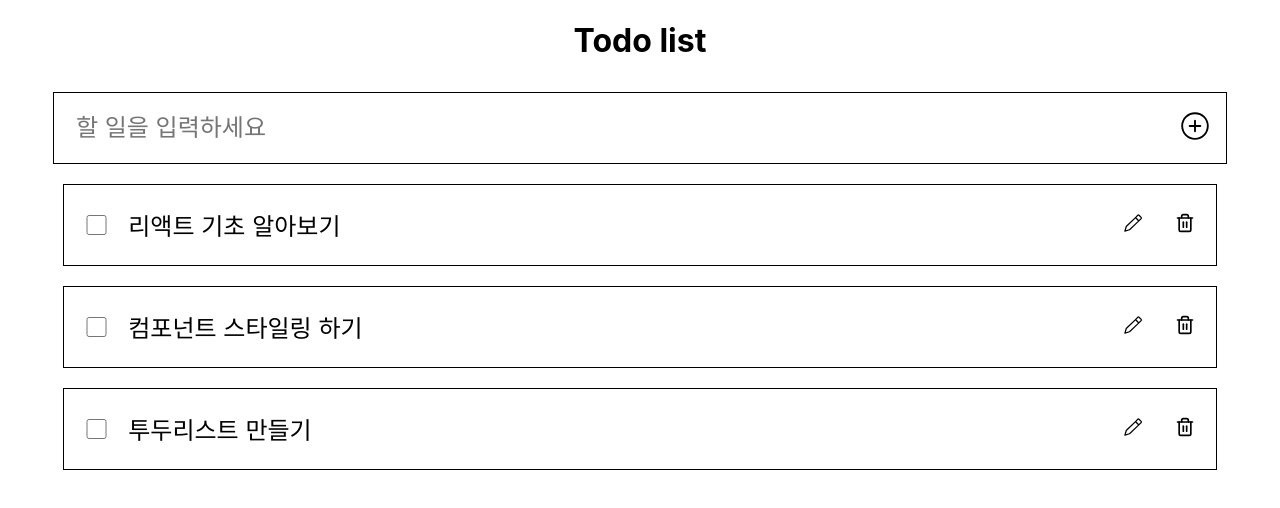
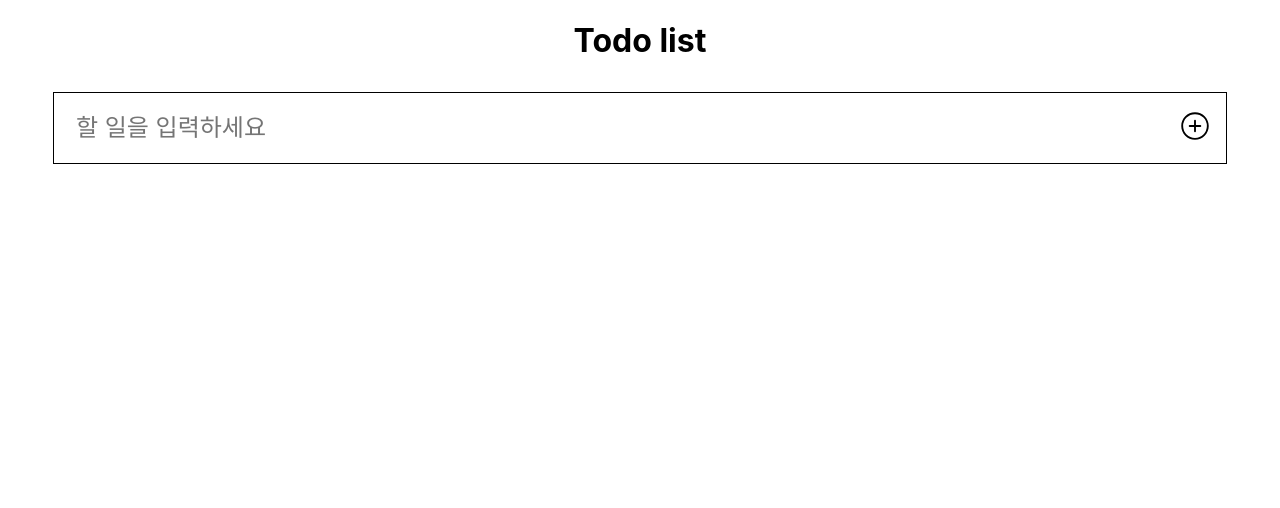
Before and after one commit to sykang519/todo_list, a React (Create React App) app in the folder todo/: page / in a window 1280 px wide. Shown: the top 508 px of the page. Built offline with nearby package versions, Linux system fonts and the light colour scheme.

Commit message:
chore: 더미 데이터 삭제

```diff
--- a/todo/src/App.tsx
+++ b/todo/src/App.tsx
@@ -11,23 +11,7 @@ function App() {
     text: string;
     checked: boolean
   }
-  const [todos, setTodos] = useState<Todo[]>([
-    {
-      id: 1,
-      text: '리액트 기초 알아보기',
-      checked: true,
-    },
-    {
-      id: 2,
-      text: '컴포넌트 스타일링 하기',
-      checked: true,
-    },
-    {
-      id: 3,
-      text: '투두리스트 만들기',
-      checked: false,
-    },
-  ]);
+  const [todos, setTodos] = useState<Todo[]>([]);
 
   const handleRemove = (id:number) => {
     // todos.id와 id가 일치하지 않는 원소만 추출해서 새로운 배열을 만듦
```
